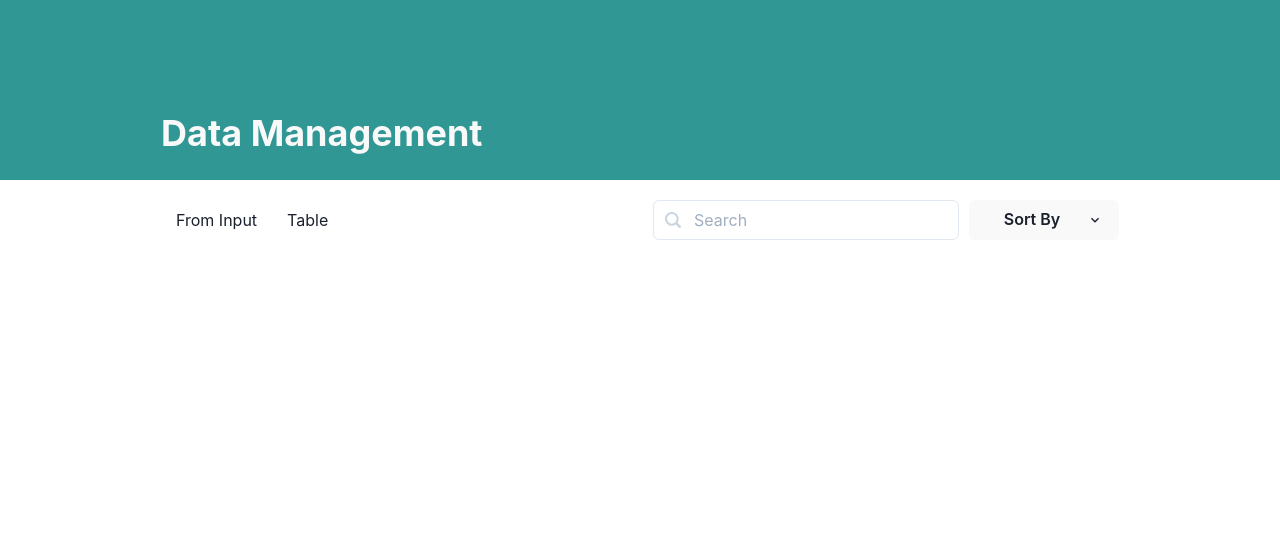
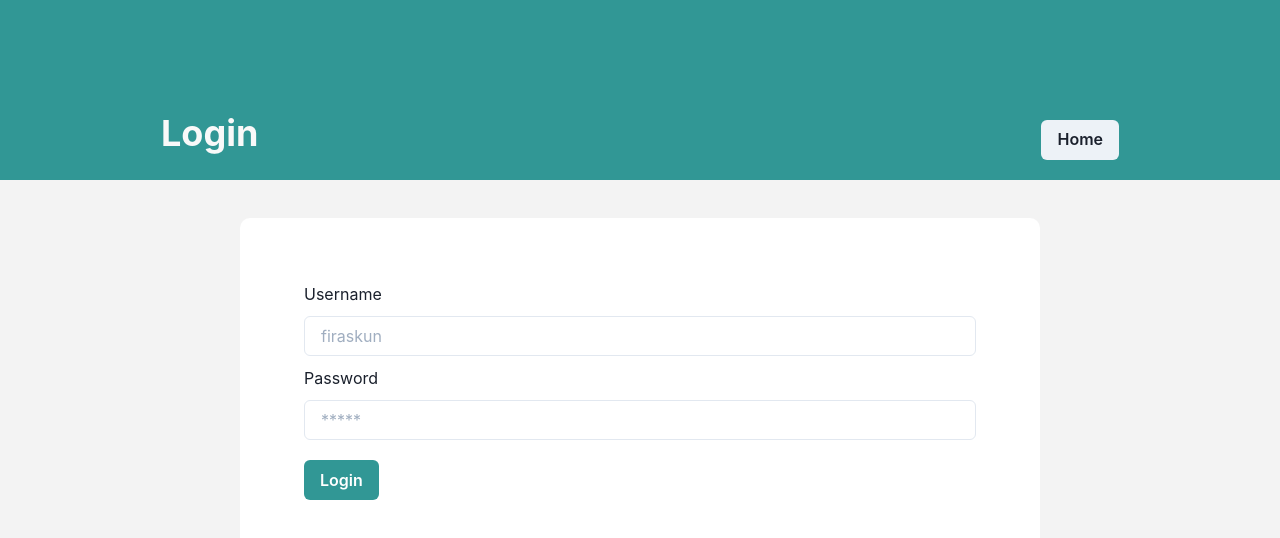
Before and after one commit to alee0510/PS-M02-FRONTEND-JCVL05, a React (Create React App) app: page /login in a window 1280 px wide. Shown: the top 538 px of the page. Built offline with nearby package versions, Linux system fonts and the light colour scheme.

Commit message:
update practice

```diff
--- a/api/db.json
+++ b/api/db.json
@@ -63,5 +63,13 @@
       "country": "Korea",
       "id": 13
     }
+  ],
+  "users" : [
+    {
+      "id" : 1,
+      "username" : "admin",
+      "email" : "admin@gmail.com",
+      "password" : "admin123"
+    }
   ]
 }
--- a/src/components/navbar.jsx
+++ b/src/components/navbar.jsx
@@ -1,10 +1,32 @@
 import React from "react"
-import { Box, Text, Flex } from '@chakra-ui/react'
+import { useNavigate } from 'react-router-dom'
+import { Text, Flex, Button } from '@chakra-ui/react'
 
-function Navbar () {
+function Navbar (props) {
+    const title = {
+        '/' : 'Home',
+        '/table' : 'Data Management',
+        '/login' : 'Login'
+    }
+    const navigate = useNavigate()
+
     return (
-        <Flex w="100%" h="180px" px="161px" paddingBottom="20px" backgroundColor="#319795" flexDirection="column" justifyContent="flex-end">
-            <Text fontSize="4xl" fontWeight="bold" color="#F9F9F9">Data Management</Text>
+        <Flex
+            w="100%"
+            h="180px"
+            px="161px"
+            paddingBottom="20px"
+            backgroundColor="#319795"
+            flexDirection="row"
+            justifyContent="space-between"
+            alignItems="flex-end"
+        >
+            <Text fontSize="4xl" fontWeight="bold" color="#F9F9F9">
+                { title[props.pathname] }
+            </Text>
+            <Button onClick={() => navigate(props.pathname === '/login' ? '/' : '/login')}>
+                { props.pathname === '/login' ? 'Home' : 'Login' }
+            </Button>
         </Flex>
     )
 }
--- a/src/main.jsx
+++ b/src/main.jsx
@@ -1,5 +1,6 @@
 import React from 'react'
-import { Routes, Route } from 'react-router-dom'
+import { Routes, Route, useLocation } from 'react-router-dom'
+import { Box } from '@chakra-ui/react'
 
 // components
 import Navbar from './components/navbar'
@@ -8,17 +9,21 @@ import Navigation from './components/navigation'
 // pages
 import ShowTables from './pages/show-table'
 import FormInput from './pages/form-input'
+import Login from './pages/login'
 
 function Main () {
+    const location = useLocation()
+
     return (
-        <div>
-            <Navbar/>
-            <Navigation/>
+        <Box w="100vw" h="100vh" backgroundColor="#F3F3F3">
+            <Navbar pathname={location.pathname}/>
+            { location.pathname !== '/login' ? <Navigation/> : null }
             <Routes>
                 <Route path="/" element={<FormInput/>}/>
                 <Route path="/table" element={<ShowTables/>}/>
+                <Route path="/login" element={<Login/>}/>
             </Routes>
-        </div>
+        </Box>
     )
 }
 
--- /dev/null
+++ b/src/pages/login.jsx
@@ -0,0 +1,72 @@
+import React, { useRef, useState } from 'react'
+import Axios from 'axios'
+import { useNavigate } from 'react-router-dom'
+import { Box, Input, Button, Text, Flex, Spinner, useToast } from '@chakra-ui/react'
+
+const API_URL = process.env.REACT_APP_API_URL
+
+function Login () {
+    const username = useRef("")
+    const password = useRef("")
+    const [loading, setLoading] = useState(false)
+
+    const toast = useToast()
+    const navigate = useNavigate()
+
+    const onButtonLogin = () => {
+        setLoading(true)
+        Axios.get(API_URL + `/users?username=${username.current.value}&password=${password.current.value}`)
+        .then((respond) => {
+            console.log(respond.data)
+            setLoading(false)
+
+            // if failed
+            if (!respond.data.length) return toast({
+                title: 'Info',
+                description: "username and password doesn't found.",
+                status: 'error',
+                duration: 3000,
+                isClosable: true,
+            })
+
+            // if success
+            toast({
+                title: 'Login success',
+                status: 'success',
+                duration: 3000,
+                isClosable: true,
+            })
+
+            // redirect to home page
+            navigate('/')
+        })
+        .catch((error) => {
+            console.log(error)
+            setLoading(false)
+        })
+    }
+
+    return (
+        <Box w="100%" h="100px" paddingTop="3%">
+            <Flex justifyContent="center" alignItems="center">
+                <Box w="800px" py="5%" px="5%" backgroundColor="#FFFFFF" borderRadius="10px">
+                    <Text marginBottom="10px">Username</Text>
+                    <Input ref={username} marginBottom="10px" type="text" placeholder='firaskun'/>
+
+                    <Text marginBottom="10px">Password</Text>
+                    <Input ref={password} marginBottom="20px" type="password" placeholder="*****"/>
+
+                    <Button
+                        colorScheme="teal"
+                        onClick={onButtonLogin}
+                        disabled={loading}
+                    >
+                        { loading ? <Spinner size="md"/> : "Login" }
+                    </Button>
+                </Box>
+            </Flex>
+        </Box>
+    )
+}
+
+export default Login
--- a/src/pages/show-table.jsx
+++ b/src/pages/show-table.jsx
@@ -181,7 +181,7 @@ function ShowTables () {
                 onButtonCancel={onButtonCancelConfirmEdit}
                 onButtonConfirm={onButtonConfirmEdit}
             />
-            <Table variant='simple' minH="380px">
+            <Table variant='simple' minH="380px" backgroundColor="white">
                 <Thead>
                     <Tr>
                         <Th>No</Th>
```
